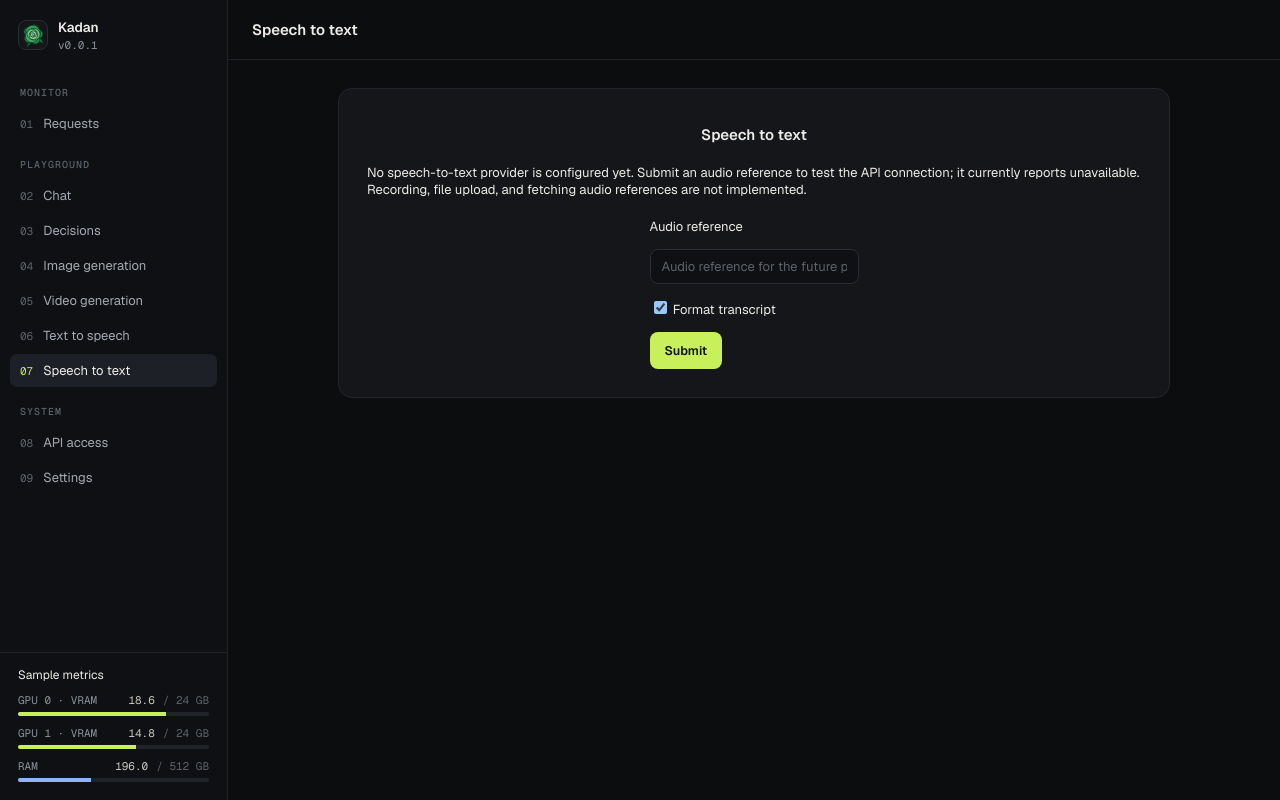
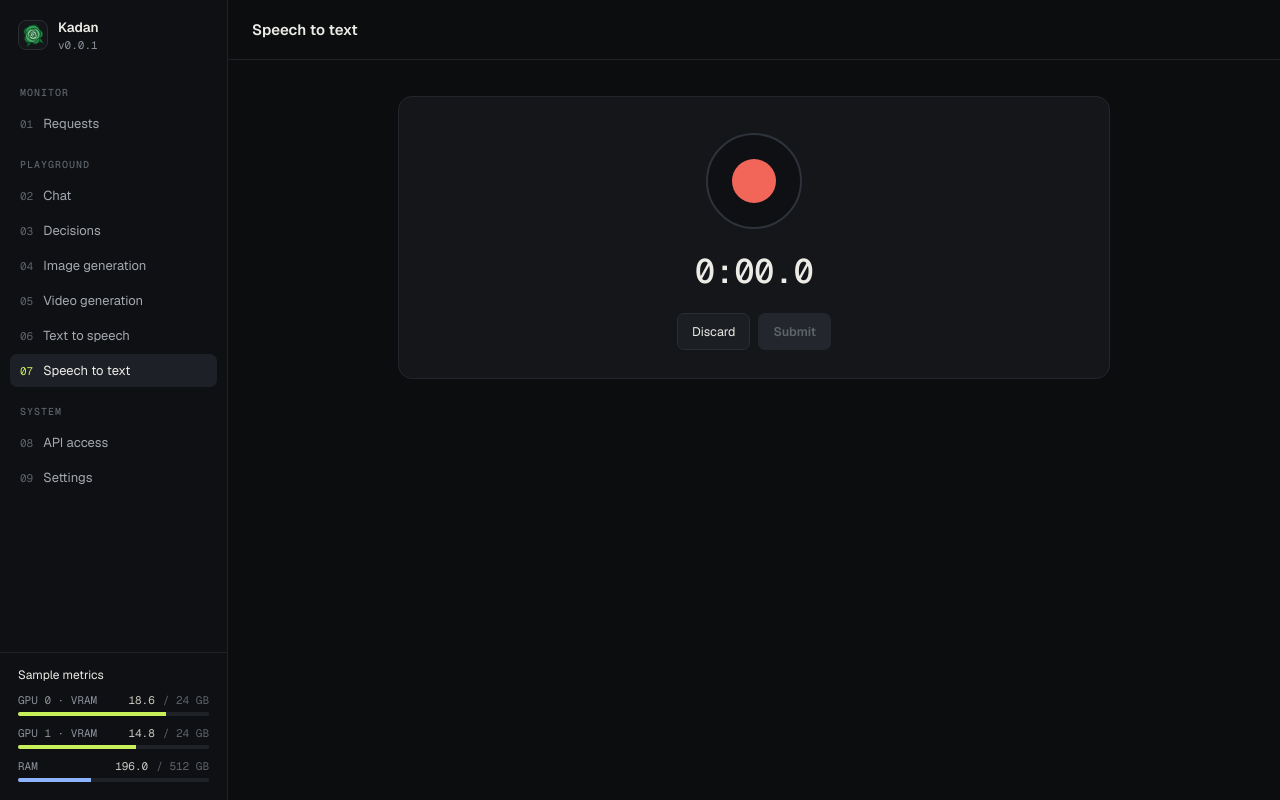
Before and after one commit to ghalrym/Kadan, a React (Vite) app in the folder frontend/: page /stt in a window 1280 px wide. Built offline with nearby package versions, Linux system fonts and the light colour scheme.

Commit message:
Restore original recorder layout while capture remains unavailable

```diff
--- a/frontend/src/pages/SpeechToTextPage.tsx
+++ b/frontend/src/pages/SpeechToTextPage.tsx
@@ -1,83 +1,23 @@
-import { useEffect, useRef, useState } from 'react'
-import { Panel } from '../components/Controls'
-import { MAX_AUDIO_REFERENCE_LENGTH, requestTranscription } from '../api/transcription'
+import { ActionButton, Panel } from '../components/Controls'
 
-/**
- * Manage transcription input and display only API-returned text.
- * Unmount invalidates the active request; recording and uploads remain unavailable.
- */
 export default function SpeechToTextPage() {
-  const [audio, setAudio] = useState('')
-  const [formatting, setFormatting] = useState(true)
-  const [pending, setPending] = useState(false)
-  const [transcript, setTranscript] = useState('')
-  const [error, setError] = useState('')
-  const [notice, setNotice] = useState('')
-  const active = useRef<AbortController | null>(null)
-  useEffect(() => () => { active.current?.abort(); active.current = null }, [])
-
-  /**
-   * Send one reference/formatting snapshot with a 60-second browser timeout.
-   * Clear stale text first and apply results/errors only from the current,
-   * non-cancelled request; pending state is released even when the request fails.
-   */
-  async function submit() {
-    if (active.current || !audio.trim()) return
-    const controller = new AbortController()
-    active.current = controller
-    setPending(true)
-    setTranscript('')
-    setError('')
-    setNotice('')
-    try {
-      const text = await requestTranscription(audio, formatting, AbortSignal.any([controller.signal, AbortSignal.timeout(60000)]))
-      if (active.current === controller && !controller.signal.aborted) setTranscript(text)
-    } catch (failure) {
-      if (active.current === controller && !controller.signal.aborted) {
-        setError(failure instanceof Error ? failure.message : 'Transcription request failed.')
-      }
-    } finally {
-      if (active.current === controller) { active.current = null; setPending(false) }
-    }
-  }
-
-  /**
-   * Abort browser waiting and invalidate the controller so late text is discarded.
-   */
-  function cancel() {
-    active.current?.abort()
-    active.current = null
-    setPending(false)
-    setNotice('Request cancelled in this browser.')
-  }
-
-  /**
-   * Copy the displayed transcript to the clipboard or show a manual-copy fallback.
-   */
-  async function copy() {
-    try { await navigator.clipboard.writeText(transcript); setNotice('Transcript copied.') }
-    catch { setError('Could not copy. Select the transcript and copy it manually.') }
-  }
-
   return (
     <div className="scroll-page">
-      <div className="settings-layout stack">
+      <div className="recording-layout">
         <Panel className="recording-panel">
-          <h2>Speech to text</h2>
-          <p>No speech-to-text provider is configured yet. Submit an audio reference to test the API connection; it currently reports unavailable. Recording, file upload, and fetching audio references are not implemented.</p>
-          <form className="stack" onSubmit={event => { event.preventDefault(); void submit() }}>
-            <label htmlFor="audio-reference">Audio reference</label>
-            <input id="audio-reference" className="input" value={audio} maxLength={MAX_AUDIO_REFERENCE_LENGTH} disabled={pending} onChange={event => setAudio(event.target.value)} placeholder="Audio reference for the future provider" />
-            <label><input type="checkbox" checked={formatting} disabled={pending} onChange={event => setFormatting(event.target.checked)} /> Format transcript</label>
-            <div className="row">
-              <button type="submit" className="button button--primary" disabled={pending || !audio.trim()}>{pending ? 'Submitting…' : 'Submit'}</button>
-              {pending && <button type="button" className="button button--secondary" onClick={cancel}>Cancel</button>}
-            </div>
-          </form>
-          {pending && <p role="status">Waiting for the transcription API…</p>}
-          {error && <p role="alert">{error}</p>}
-          {notice && <p role="status">{notice}</p>}
-          {transcript && <div className="stack"><label htmlFor="transcript">Transcript</label><textarea id="transcript" className="input" rows={8} readOnly value={transcript} /><button type="button" className="button button--secondary" onClick={() => void copy()}>Copy transcript</button></div>}
+          <button
+            type="button"
+            className="record-button"
+            disabled
+            aria-label="Start recording"
+          >
+            <span />
+          </button>
+          <span className="recording-timer">0:00.0</span>
+          <div className="row">
+            <ActionButton>Discard</ActionButton>
+            <ActionButton variant="muted">Submit</ActionButton>
+          </div>
         </Panel>
       </div>
     </div>
```
